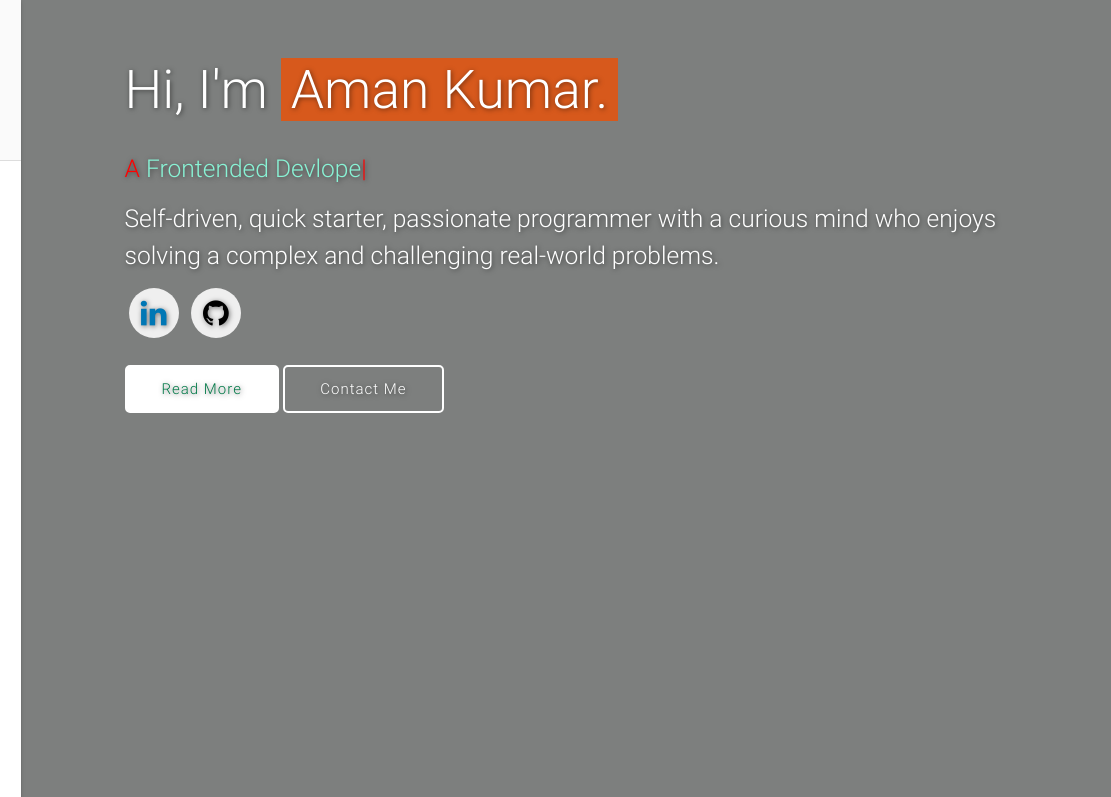
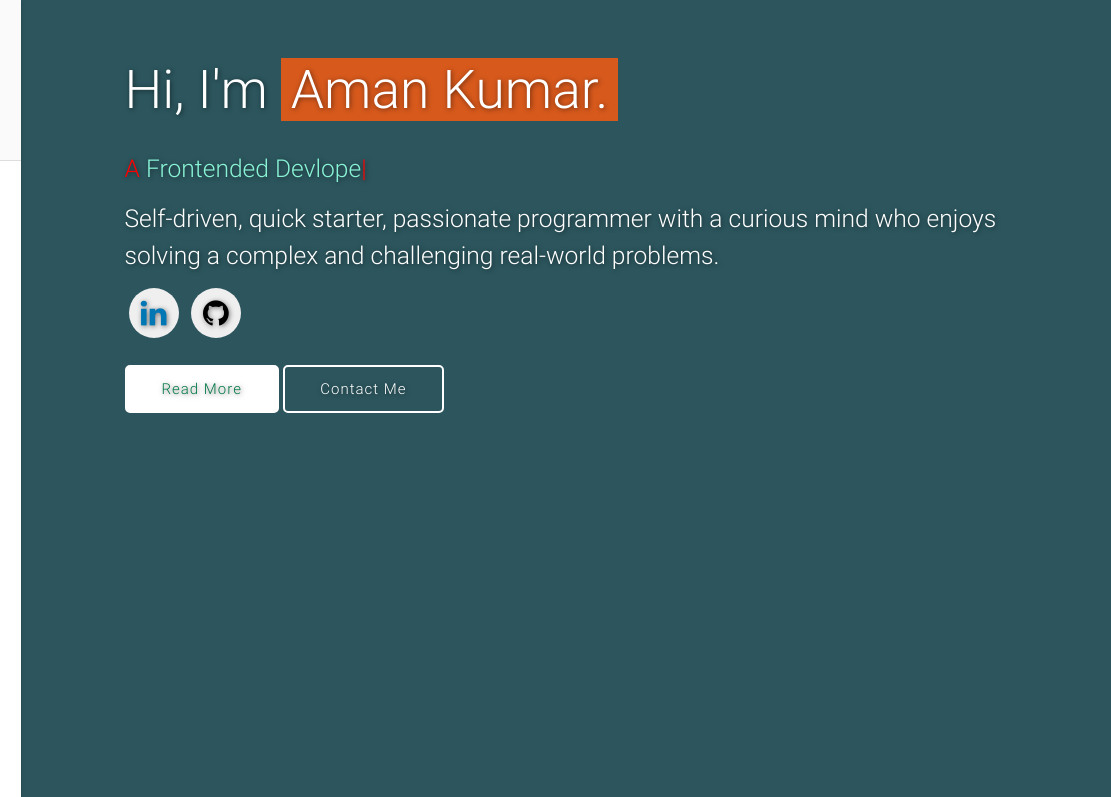
Before and after one commit to kaman6032/Portfolio-website, a plain HTML site: page index.html in a window 1280 px wide. Shown: the top 797 px of the page, 169-1280 px from the left. Drawn offline with nearby package versions, Linux system fonts and the light colour scheme.

Commit message:
css modified

```diff
--- a/assets/css/style.css
+++ b/assets/css/style.css
@@ -357,7 +357,7 @@ h3 {
 }
 
 .overlay {
-  background-color: rgb(125 127 126);
+  background-color: rgb(44 85 93);
   height: 100%;
   left: 0;
   position: absolute;
```
